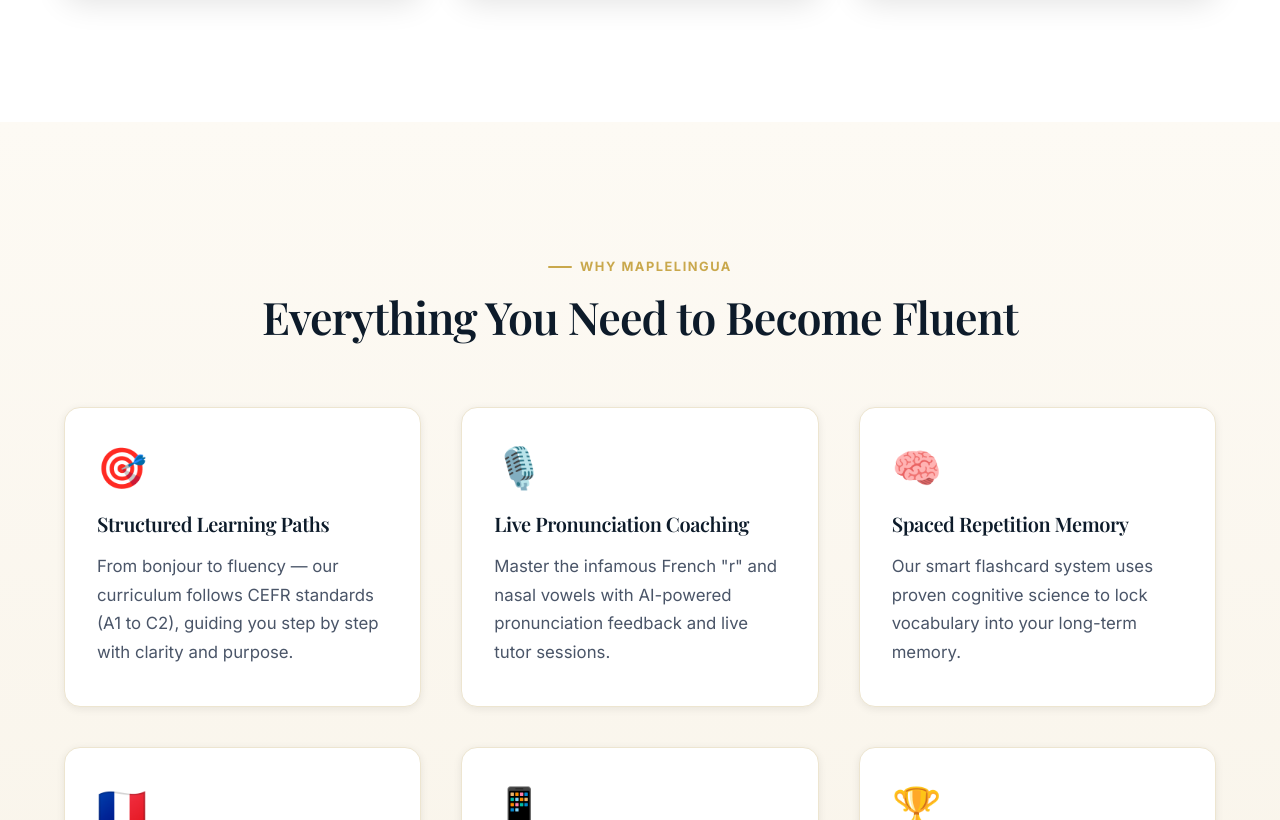
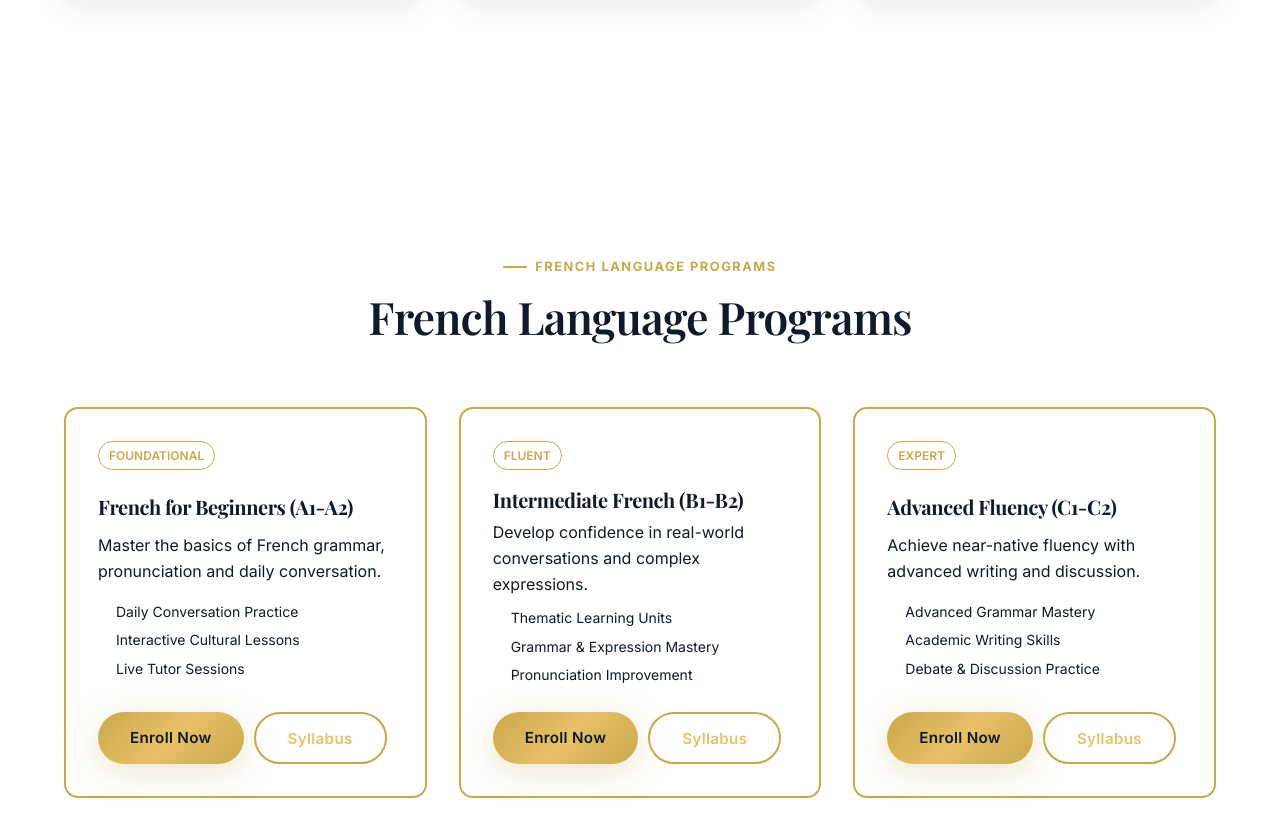
Before and after one commit to rajgaurav257-jpg/maplelingua, a React (Vite) app: page / in a window 1280 px wide. Shown: the part 1980-2800 px from the top of the page. Built offline with nearby package versions, Linux system fonts and the light colour scheme; a web font is replaced by a local one.

Commit message:
Header_icon_change

```diff
--- a/package.json
+++ b/package.json
@@ -12,6 +12,7 @@
   "dependencies": {
     "react": "^19.2.4",
     "react-dom": "^19.2.4",
+    "react-icons": "^5.6.0",
     "react-router-dom": "^7.13.1"
   },
   "devDependencies": {
--- a/src/components/Header.css
+++ b/src/components/Header.css
@@ -5,7 +5,7 @@
   right: 0;
   z-index: 1000;
   padding: 1.4rem 0;
-  background: rgba(8, 15, 26, 0.85);
+  background:white;
   backdrop-filter: blur(12px);
   -webkit-backdrop-filter: blur(12px);
   border-bottom: 1px solid rgba(201, 168, 76, 0.1);
@@ -27,14 +27,18 @@
   justify-content: space-between;
   gap: 2rem;
 }
+.header--scrolled .logo-text {
+  color: white;
+}
+.header--scrolled .nav-link {
+  color: rgba(255,255,255,0.85);
+}
 
 /* Logo */
-.header__logo {
-  display: flex;
-  align-items: center;
-  gap: 0.6rem;
-  text-decoration: none;
-  z-index: 10;
+.logo-img{
+  height:55px;
+  width:auto;
+  object-fit:cover;
 }
 
 .logo-icon {
@@ -46,7 +50,7 @@
   font-family: var(--font-display);
   font-size: 1.55rem;
   font-weight: 700;
-  color: var(--white);
+  color: var(--black);
   letter-spacing: -0.01em;
 }
 
@@ -63,7 +67,7 @@
 
 .nav-link {
   padding: 0.5rem 1rem;
-  color: rgba(255, 255, 255, 0.8);
+  color:Black;
   font-size: 0.92rem;
   font-weight: 500;
   letter-spacing: 0.02em;
@@ -157,6 +161,7 @@
     transition: right 0.4s cubic-bezier(0.4, 0, 0.2, 1);
     box-shadow: -20px 0 60px rgba(0,0,0,0.4);
     border-left: 1px solid rgba(201,168,76,0.1);
+
   }
 
   .header__nav--open {
--- a/src/components/Header.jsx
+++ b/src/components/Header.jsx
@@ -1,6 +1,8 @@
 import { useState, useEffect } from 'react';
 import { Link, useLocation } from 'react-router-dom';
+import logo from '../assets/Maple_logo.webp';
 import './Header.css';
+
 
 const navLinks = [
   { to: '/', label: 'Home' },
@@ -29,12 +31,18 @@
     <header className={`header ${scrolled ? 'header--scrolled' : ''}`} id="header">
       <div className="container header__inner">
         {/* Logo */}
-        <Link to="/" className="header__logo" id="nav-logo">
-          <span className="logo-icon">🍁</span>
-          <span className="logo-text">
-            Maple<span className="logo-accent">Lingua</span>
-          </span>
-        </Link>
+       {/* Logo */}
+<Link to="/" className="header__logo" id="nav-logo">
+
+{!scrolled ? (
+  <img src={logo} alt="MapleLingua Logo" className="logo-img" />
+) : (
+  <span className="logo-text">
+    Maple<span className="logo-accent">Lingua</span>
+  </span>
+)}
+
+</Link>
 
         {/* Nav */}
         <nav className={`header__nav ${menuOpen ? 'header__nav--open' : ''}`} id="main-nav">
--- a/src/pages/Contact.jsx
+++ b/src/pages/Contact.jsx
@@ -124,7 +124,7 @@
               <div className="map-placeholder">
                 <div className="map-inner">
                   <span className="map-pin">📍</span>
-                  <p>270 Spadina Ave, Toronto</p>
+                  <p> Dwarka, New Delhi, India </p>
                   <p className="body-sm text-muted">Open in Google Maps →</p>
                 </div>
               </div>
--- a/src/pages/Home.css
+++ b/src/pages/Home.css
@@ -312,6 +312,67 @@
   color: white;
   letter-spacing: 0.08em;
 }
+/* ===== PROGRAMS ===== */
+
+.program-grid{
+display:grid;
+grid-template-columns:repeat(3,1fr);
+gap:2rem;
+margin-top:3rem;
+
+}
+
+.program-card{
+background:#ffffff;
+padding:2rem;
+border-radius:14px;
+border:1px solid #eee;
+display:flex;
+flex-direction:column;
+justify-content:space-between;
+min-height:320px;
+transition:0.3s;
+border: 2px solid #C9A84C;
+}
+
+.program-card:hover{
+transform:translateY(-6px);
+box-shadow:0 10px 25px rgba(0,0,0,0.08);
+}
+
+.program-badge{
+font-size:12px;
+font-weight:600;
+color:#C9A84C;
+border:1px solid #C9A84C;
+padding:4px 10px;
+border-radius:20px;
+width:fit-content;
+margin-bottom:10px;
+}
+
+.program-card h3{
+margin:8px 0;
+font-size:20px;
+}
+
+.program-card ul{
+margin-top:10px;
+padding-left:18px;
+}
+
+.program-card li{
+margin-bottom:6px;
+font-size:14px;
+}
+
+.program-buttons{
+display:flex;
+gap:10px;
+margin-top:20px;
+}
+
+
 
 /* ======= FEATURES ======= */
 .features-section {
--- a/src/pages/Home.jsx
+++ b/src/pages/Home.jsx
@@ -69,6 +69,73 @@
   { level: 'A1–A2', name: 'Débutant', desc: 'Greetings, numbers, everyday phrases', color: '#4CAF50' },
   { level: 'B1–B2', name: 'Intermédiaire', desc: 'Travel, work, culture & conversation', color: '#C9A84C' },
   { level: 'C1–C2', name: 'Avancé', desc: 'Fluent discourse, literature & business', color: '#9C27B0' },
+];
+const frenchPrograms = [
+{
+title: "French for Beginners (A1-A2)",
+badge: "FOUNDATIONAL",
+desc: "Master the basics of French grammar, pronunciation and daily conversation.",
+points: [
+"Daily Conversation Practice",
+"Interactive Cultural Lessons",
+"Live Tutor Sessions"
+]
+},
+
+{
+title: "Intermediate French (B1-B2)",
+badge: "FLUENT",
+desc: "Develop confidence in real-world conversations and complex expressions.",
+points: [
+"Thematic Learning Units",
+"Grammar & Expression Mastery",
+"Pronunciation Improvement"
+]
+},
+
+{
+title: "Advanced Fluency (C1-C2)",
+badge: "EXPERT",
+desc: "Achieve near-native fluency with advanced writing and discussion.",
+points: [
+"Advanced Grammar Mastery",
+"Academic Writing Skills",
+"Debate & Discussion Practice"
+]
+},
+
+{
+title: "DELF / DALF Preparation",
+badge: "ACADEMIC",
+desc: "Prepare for globally recognized French language certifications.",
+points: [
+"Mock Exam Practice",
+"Exam Strategy Training",
+"Personalized Feedback"
+]
+},
+
+{
+title: "TEF Canada Preparation",
+badge: "IMMIGRATION",
+desc: "Special preparation for TEF exam required for Canada immigration.",
+points: [
+"Listening & Speaking Practice",
+"TEF Mock Tests",
+"Score Improvement Strategy"
+]
+},
+
+{
+title: "French for Professionals",
+badge: "CAREER",
+desc: "Learn business French for workplace communication and meetings.",
+points: [
+"Business Communication",
+"Professional Email Writing",
+"Meeting & Presentation Skills"
+]
+}
 ];
 
 export default function Home() {
@@ -205,6 +272,52 @@
         </div>
       </section>
 
+      {/* ===== FRENCH PROGRAMS ===== */}
+<section className="section" id="programs">
+
+<div className="container">
+
+<div className="text-center mb-xl">
+<p className="section-label">French Language Programs</p>
+<h2 className="heading-1">French Language Programs</h2>
+</div>
+
+<div className="program-grid">
+
+{frenchPrograms.map((p,i)=>(
+<div className="program-card" key={i}>
+
+<span className="program-badge">{p.badge}</span>
+
+<h3>{p.title}</h3>
+
+<p>{p.desc}</p>
+
+<ul>
+{p.points.map((point,index)=>(
+<li key={index}>{point}</li>
+))}
+</ul>
+
+<div className="program-buttons">
+<Link to="/contact" className="btn btn-primary">
+Enroll Now
+</Link>
+
+<button className="btn btn-outline">
+Syllabus
+</button>
+</div>
+
+</div>
+))}
+
+</div>
+</div>
+</section>
+
+
+
       {/* ===== FEATURES ===== */}
       <section className="section features-section" id="features">
         <div className="container">
```
Also changed, not shown: src/assets/Maple_logo.webp (added), 1 other file (tests, documents, lock files or other folders).
